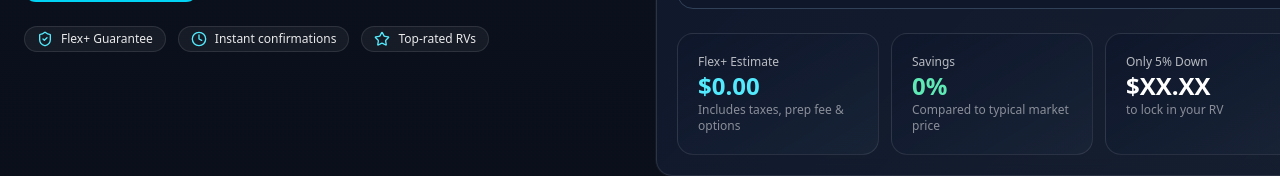
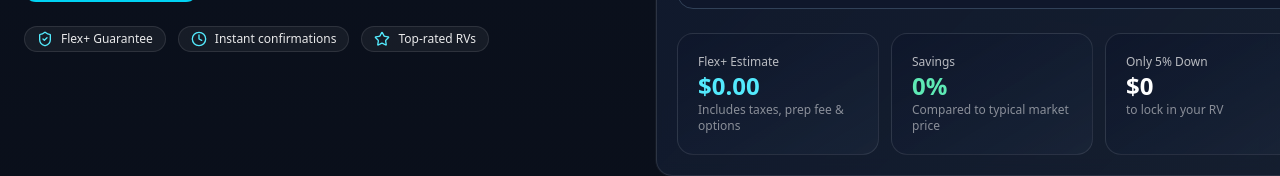
Before and after one commit to RV-proj/rv-frontEnd, a Next.js app: page / in a window 1280 px wide. Shown: the part 649-825 px from the top of the page. Built offline with nearby package versions, Linux system fonts and the light colour scheme; no server answers.

Commit message:
5% downpayment calculation

```diff
--- a/app/_components/Landing/Hero-BookingEstimator.js
+++ b/app/_components/Landing/Hero-BookingEstimator.js
@@ -15,6 +15,7 @@ export default function BookingEstimator() {
     savingPercentage,
     totalPrice,
     qualityScore,
+    downPayment,
   } = useSelector((state) => state.cart);
 
   const handleSizeChange = (key) => {
@@ -150,7 +151,7 @@ export default function BookingEstimator() {
         </div>
         <div className="rounded-2xl border border-white/10 bg-linear-to-br from-slate-900 to-slate-800/60 p-5">
           <p className="text-xs text-white/70">Only 5% Down</p>
-          <p className="text-2xl font-extrabold text-white">$XX.XX </p>
+          <p className="text-2xl font-extrabold text-white">${downPayment} </p>
           <p className="text-xs text-white/50">to lock in your RV</p>
         </div>
       </div>
--- a/app/_lib/priceCalc.js
+++ b/app/_lib/priceCalc.js
@@ -5,6 +5,7 @@ export function priceCalc(state) {
     resetPrice(state);
     return;
   }
+
   const data = getPrice(state.selectedSize, state.selectedQuality);
   if (!data) {
     resetPrice(state);
@@ -16,13 +17,12 @@ export function priceCalc(state) {
   state.taxAmount = flexPrice * (state.tax / 100);
 
   const baseTotal = flexPrice + state.taxAmount + state.cleaningPrepFee;
-
   const days = state.totalDate || 1;
   const qty = state.quantity || 1;
 
   state.totalPrice = baseTotal * qty * days;
+  state.downPayment = Math.round(state.totalPrice * 0.05);
   state.saving = marketPrice - flexPrice;
-
   state.savingPercentage = Math.round((state.saving / marketPrice) * 100);
 }
 
@@ -30,6 +30,7 @@ function resetPrice(state) {
   state.flexPrice = 0;
   state.taxAmount = 0;
   state.totalPrice = 0;
+  state.downPayment = 0;
   state.saving = 0;
   state.savingPercentage = 0;
 }
--- a/app/_lib/store/cartSlice.js
+++ b/app/_lib/store/cartSlice.js
@@ -16,6 +16,7 @@ const initialState = {
   taxAmount: 0,
   saving: 0,
   savingPercentage: 0,
+  downPayment: 0,
 };
 
 const cartSlice = createSlice({
```
